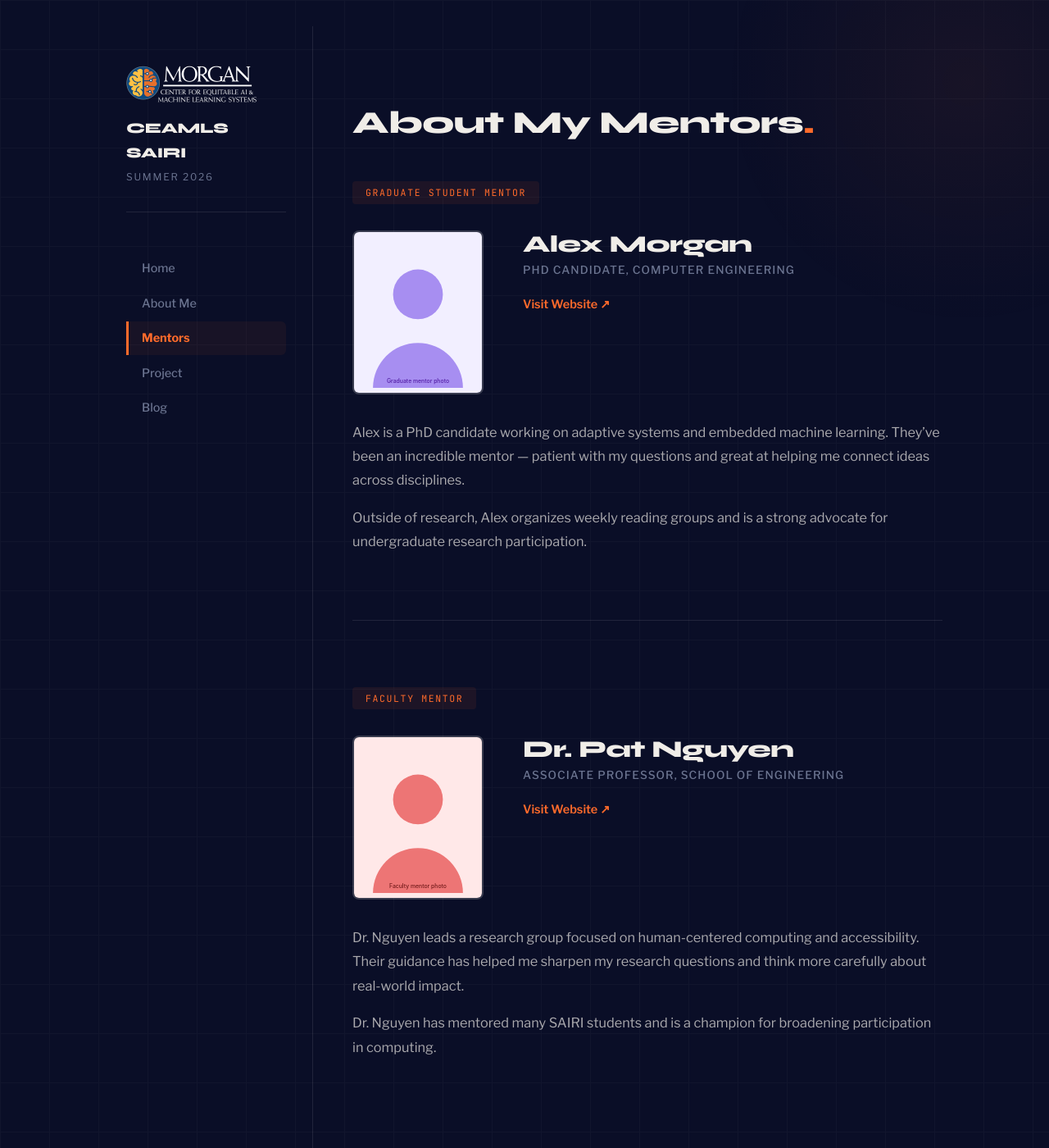
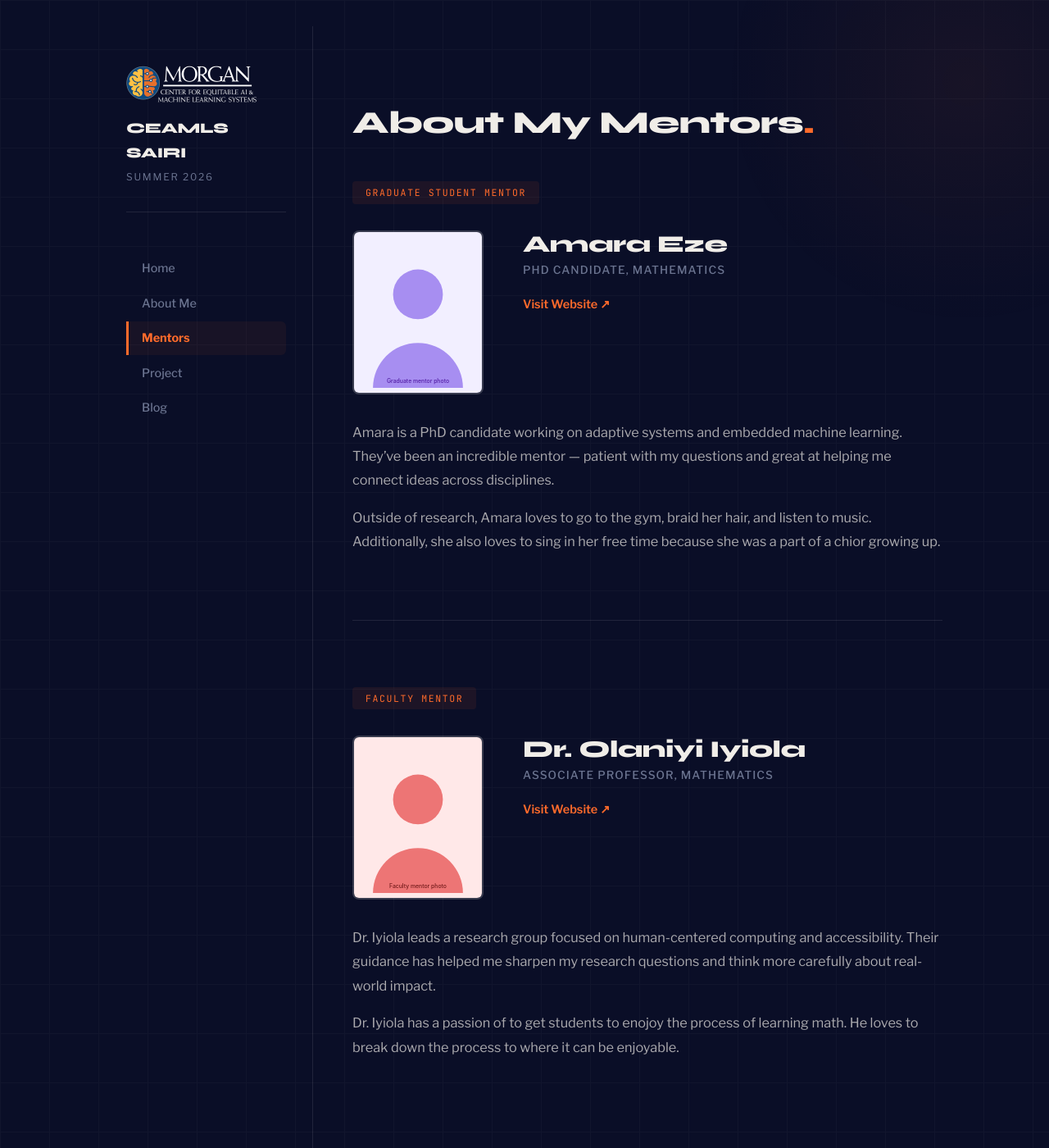
Before and after one commit to cgdaniels135/cgdaniels135ceamls26.github.io, a Jekyll site: the page built from pages/about-my-mentor.md, in a window 1280 px wide and 1400 px high. Shown: the whole window at 82% size. Built offline with Jekyll 4.4.1, drawn with Linux system fonts in a browser that asks for light colours.

Commit message:
Update about-my-mentor.md

```diff
--- a/pages/about-my-mentor.md
+++ b/pages/about-my-mentor.md
@@ -4,28 +4,29 @@ title: About My Mentors
 permalink: /about-my-mentor.html
 
 graduate_mentor:
-  name: Alex Morgan
-  title: PhD Candidate, Computer Engineering
+  name: Amara Eze
+  title: PhD Candidate, Mathematics
   image: /assets/images/graduate-student-mentor.svg
-  website: https://example.com/alex-morgan
+  website: https://www.linkedin.com/in/amara-eze-569b59259/
   bio: |
-    Alex is a PhD candidate working on adaptive systems and embedded machine learning.
+    Amara is a PhD candidate working on adaptive systems and embedded machine learning.
     They've been an incredible mentor — patient with my questions and great at helping
     me connect ideas across disciplines.
 
-    Outside of research, Alex organizes weekly reading groups and is a strong advocate
-    for undergraduate research participation.
+    Outside of research, Amara loves to go to the gym, braid her hair, and listen to music.
+    Additionally, she also loves to sing in her free time because she was a part of a chior
+    growing up.
 
 faculty_mentor:
-  name: Dr. Pat Nguyen
-  title: Associate Professor, School of Engineering
+  name: Dr. Olaniyi Iyiola
+  title: Associate Professor, Mathematics
   image: /assets/images/faculty-mentor.svg
-  website: https://example.com/pat-nguyen
+  website: https://www.linkedin.com/in/olaniyi-iyiola-phd-math-mba-business-analytics-89073455/
   bio: |
-    Dr. Nguyen leads a research group focused on human-centered computing and
+    Dr. Iyiola leads a research group focused on human-centered computing and
     accessibility. Their guidance has helped me sharpen my research questions and
     think more carefully about real-world impact.
 
-    Dr. Nguyen has mentored many SAIRI students and is a champion for broadening
-    participation in computing.
+    Dr. Iyiola has a passion of to get students to enojoy the process of learning math. He loves
+    to break down the process to where it can be enjoyable.
 ---
```
